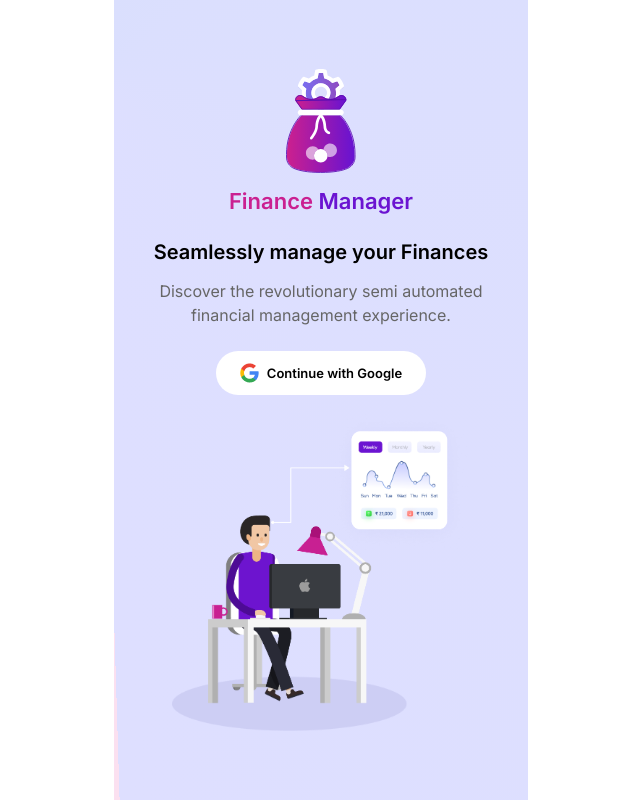
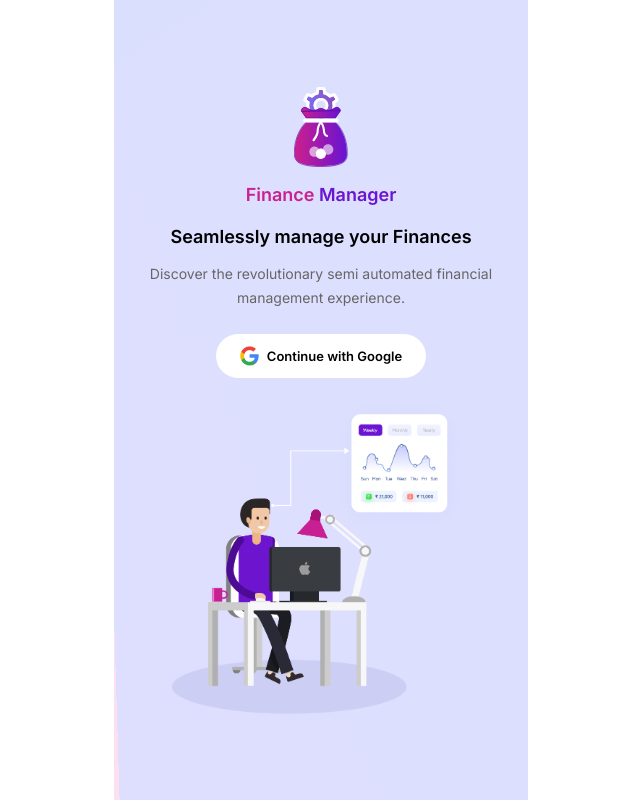
Before and after one commit to sandeepkamara12/finance-manager, a React (Vite) app: page /login in a window 1280 px wide. Shown: the whole page, without its empty margins (319-959 px from the left). Built offline with nearby package versions, Linux system fonts and the light colour scheme.

Commit message:
update the login screen.

```diff
--- a/src/view/Login/index.jsx
+++ b/src/view/Login/index.jsx
@@ -7,11 +7,11 @@ export default function Login() {
       <div className="p-5 bg-login h-screen text-center overflow-y-auto flex flex-wrap items-center justify-center">
          <div className='top-area flex justify-center flex-wrap flex-column items-center'>
             <div className='w-full'>
-               <img src={SplashIcon} className="m-auto h-full" />
+               <img src={SplashIcon} className="m-auto h-20" />
             </div>
-            <h3 className="pt-4 pb-6 text-pink text-22 leading-24 font-semibold">Finance <span className="text-purple">Manager</span></h3>
-            <h2 className="text-20 leading-32 font-semibold">Seamlessly manage your Finances</h2>
-            <p className="pt-3 pb-6 text-16 leading-28 text-textColor">Discover the revolutionary semi automated financial management experience.</p>
+            <h3 className="py-4 text-pink text-18 leading-24 font-semibold">Finance <span className="text-purple">Manager</span></h3>
+            <h2 className="text-18 leading-28 font-semibold">Seamlessly manage your Finances</h2>
+            <p className="pt-3 pb-6 text-14 leading-24 text-textColor">Discover the revolutionary semi automated financial management experience.</p>
             <div className=''>
                <Link to='/home' className='flex items-center py-3 px-6 bg-white rounded-full font-semibold text-13 leading-20 mb-4'>
                   <img src={Google} className='mr-2' />Continue with Google
```
